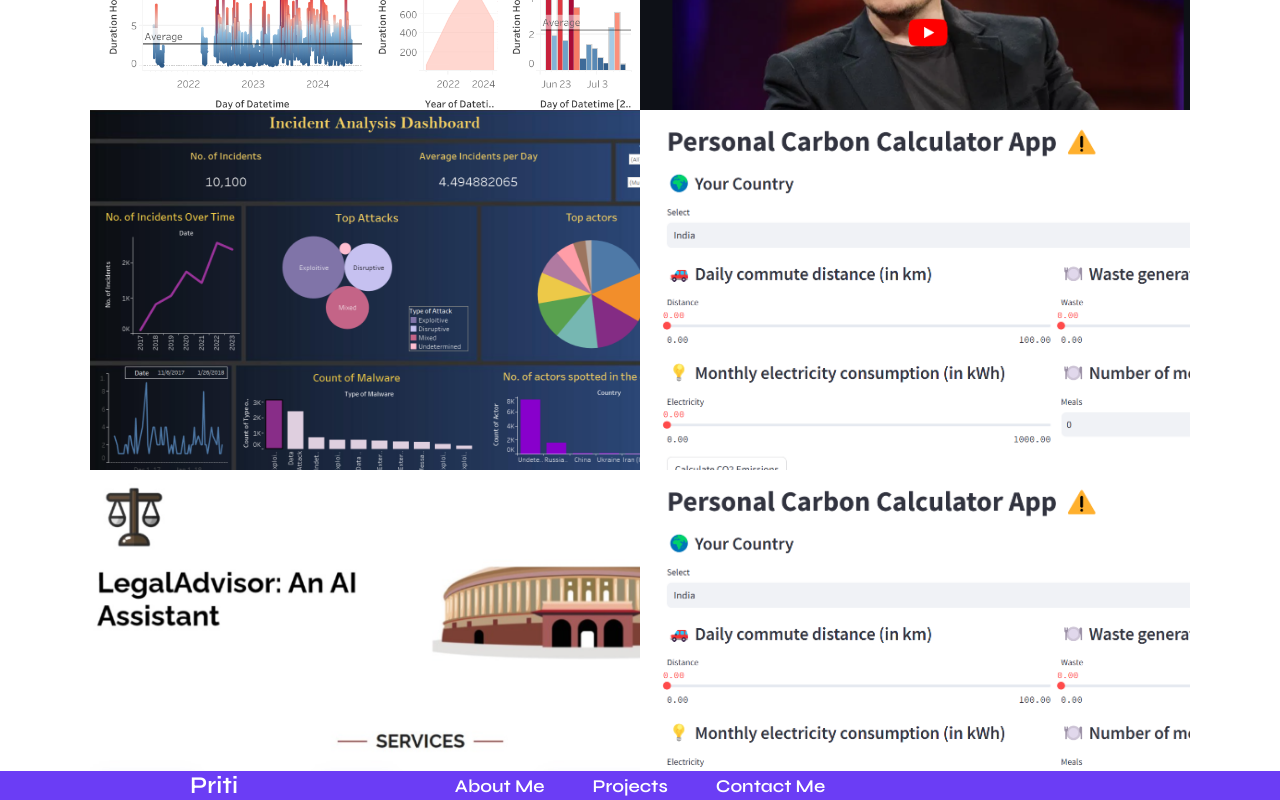
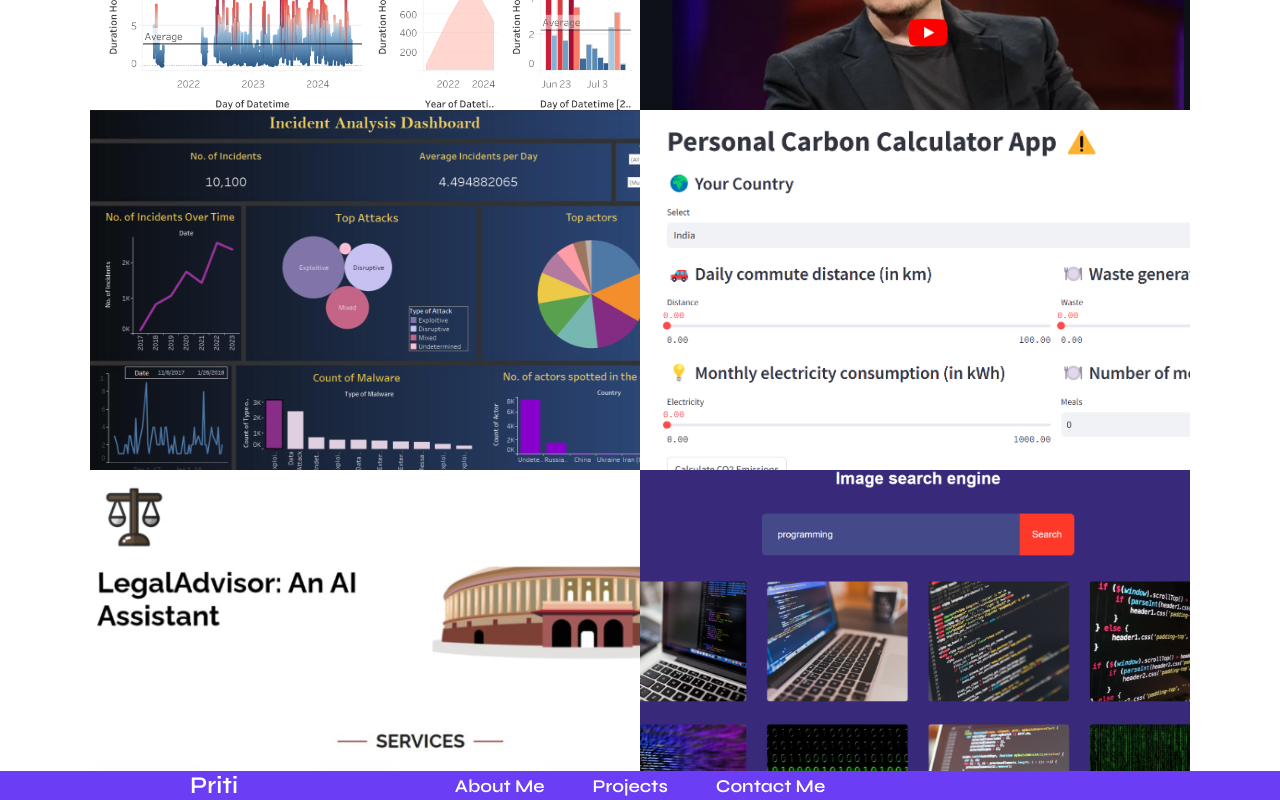
Before and after one commit to pritig5/Data.Priti, a plain HTML site: page work.html in a window 1280 px wide. Shown: the part 461-1261 px from the top of the page. Drawn offline with nearby package versions, Linux system fonts and the light colour scheme.

Commit message:
Update work.html

```diff
--- a/work.html
+++ b/work.html
@@ -114,7 +114,7 @@
                </article>
                <article class="project__card">
                   <a href="https://pritig5.github.io/ImageGenerator/" target="_blank" class="project__link">
-                     <img src="assets/img/work-4.png" alt="image" class="project__image">
+                     <img src="assets/img/work-6.png" alt="image" class="project__image">
                         <div class="project__info">
                            <h1>Infinity Scroll</h1>
                            <p>Get Infinite Searched Images</p>
```
